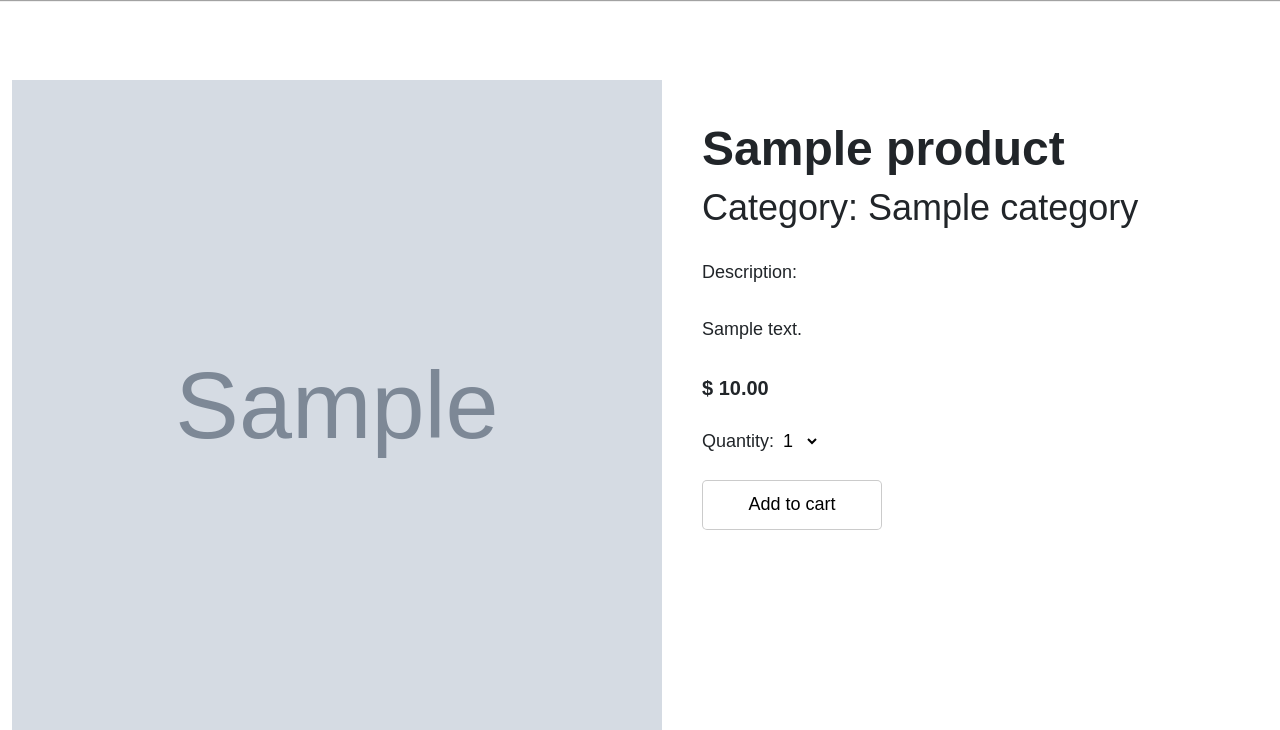
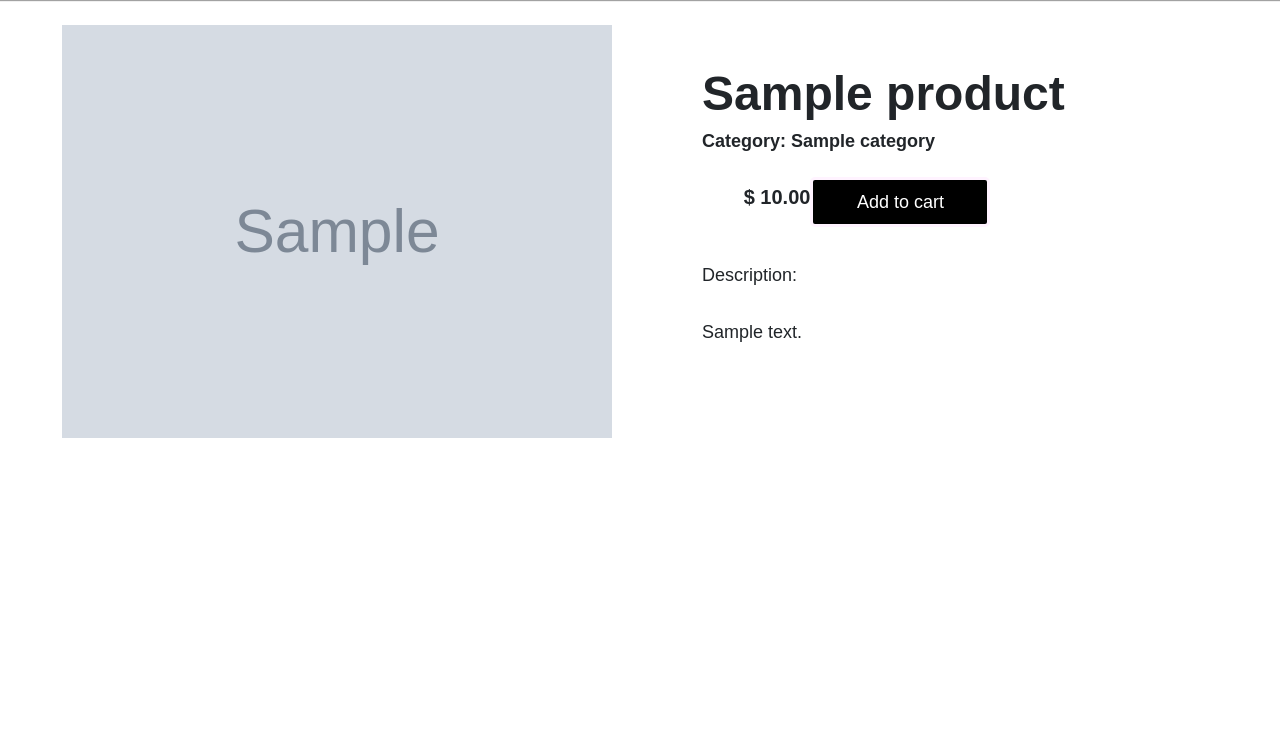
Before and after one commit to ssamya/Hive, a Django app: a page that uses main/templates/main/product/detail.html in a window 1280 px wide. Shown: the part 80-810 px from the top of the page. After the commit the page ends 518 px from the top, so only its background shows below. Run offline with Django 5.2, Linux system fonts and the light colour scheme; tables that the repository leaves empty hold one stand-in row (values such as "Sample post"); grey boxes marked "Sample" are stand-in pictures; some libraries are stand-ins or nearby versions; some web fonts are replaced.

Commit message:
redacted detail 50%

```diff
--- a/main/static/css/base.css
+++ b/main/static/css/base.css
@@ -128,8 +128,10 @@ input:focus {
 }
 
 .home {
+    width: 100%;
+    height: 100%;
     align-items: center;
-    background: url("../img/pexels-photo-908184.webp");
+    background-color: #fff3ff;
 }
 
 .home-title {
@@ -167,10 +169,23 @@ input:focus {
     height: 195px;
 }
 
+.price-add {
+    max-width: 400px;
+    width: 100%;
+    max-height: 80px;
+    height: 100%;
+    margin-left: -3%;
+}
+
 .price {
     font-size: 20px;
-    font-weight: 700;
+    font-weight: 600;
     margin-top: -10px;
+}
+
+.line-price{
+    width: 50px;
+    height: 50px;
 }
 
 .home-btn {
@@ -240,12 +255,27 @@ input:focus {
 }
 
 .detail-image {
-    width: 650px;
-    height: 650px;
+    max-height: 550px;
+    max-width: 550px;
+    width: 100%;
+    height: 100%;
+}
+
+.wodics {
+    margin-left: -3%;
+}
+
+.detail-img {
+    max-width: 650px;
+    max-height: 650px;
+    width: 100%;
+    height: 100%;
+    justify-content: center;
+    justify-items: center;
 }
 
 .detail-product {
-    margin-top: 80px;
+    margin-top: 2%;
 }
 
 .detail-description {
@@ -275,6 +305,7 @@ input:focus {
     opacity: 0.7;
     text-decoration: line-through;
     font-weight: 300;
+    font-size: 20px;
 }
 
 .cart-btn {
@@ -502,18 +533,19 @@ input:focus {
     display: flex;
     align-items: center;
     justify-content: center;
+    color: #fff;
     width: 180px;
     height: 50px;
-    border: 1px solid #00000034;
+    border: 3px solid #fff3ff;
     border-radius: 5px;
     margin: 0;
     transition: all 0.5s ease;
-    background-color: #fff;
+    background-color: #000000;
     margin-top: 25px;
 }
 
 .add-to-cart-btn:hover {
-    border: 1px solid #000000;
+    border: 3px solid #000000;
 }
 
 .login {
@@ -761,15 +793,17 @@ input:focus {
 
 .image-nav {
     position: absolute;
-    top: 50%;
-    left: 0;
+    top: 55%;
+    justify-content: center;
+    justify-items: center;
     width: 100%;
     text-align: center;
+    align-items: center;
 }
 
 .prev-btn, .next-btn {
     color: #000;
-    background-color: #fff;
+    background-color: transparent;
     border: none;
     padding: 10px 20px;
     font-size: 24px;
@@ -778,11 +812,11 @@ input:focus {
 }
 
 .next-btn:hover {
-    background-color: #00000013;
+    background-color: #fff3ff;
 }
 
 .prev-btn:hover {
-    background-color: #00000013;
+    background-color: #fff3ff;
 }
 
 .prev-btn {
@@ -827,3 +861,10 @@ input:focus {
 .create-order {
     width: 270px;
 }
+
+.home-recomendation {
+    margin-top: 5%;
+    height: 10%;
+    width: 25%;
+
+}
--- a/main/templates/main/index/index.html
+++ b/main/templates/main/index/index.html
@@ -5,12 +5,12 @@
 
 {% block content %}
   <section class='home d-flex flex-column'>
-    <div class="home-title d-flex flex-column align-items-center">
+    <!--<div class="home-title d-flex flex-column align-items-center">
       <a href="{% url 'main:product_list'%}" class='home-btn mt-4'> ALL SERVICES</a>
-    </div>
+    </div> -->
     <div class="home-recomendation">
       <div class="rec-title text-center mb-4">
-        <h3><span>Popular services</span></h3>
+        <h3><span>Popular products</span></h3>
       </div>
     </div>
 
--- a/main/templates/main/product/detail.html
+++ b/main/templates/main/product/detail.html
@@ -48,22 +48,20 @@
 
         <div class="detail-description">
             <h2>{{ product.name }}</h2>
-            <h3>Category: {{ product.category }}</h3>
-            <p>Description: {{ product.description|linebreaks }}</p>
-            {% if product.discount %}
+            <h5>Category: {{ product.category }}</h5>
+            <div class="price-add d-flex justify-content-center">
+                {% if product.discount %}
                 <div class="cart-discount d-flex gap-2">
                     <p class="line">$ {{ product.price }}</p>
-                    <p>$ {{ product.sell_price }}</p>
+                    <p class="price">$ {{ product.sell_price }}</p>
+                    <input type="submit" class='add-to-cart-btn' value='Add to cart'>
                 </div>
             {% else %}
-                <p class="price">$ {{ product.price }}</p>
+                <p class="price wodics">$ {{ product.price }}</p>
+                <input type="submit" class='add-to-cart-btn' value='Add to cart'>
             {% endif %}
-            <form action="{% url 'cart:cart_add' product.id %}" class='qform' method='post'>
-                <div class="cart-form">
-                    {{ cart_product_form }}
-                    {% csrf_token %}
-                </div>
-                <input type="submit" class='add-to-cart-btn' value='Add to cart'>
+            </div>
+            <p>Description:{{ product.description|linebreaks }}</p>
             </form>
         </div>
     </div>
```
Also changed, not shown: main/static/img/foreal.png (added).
